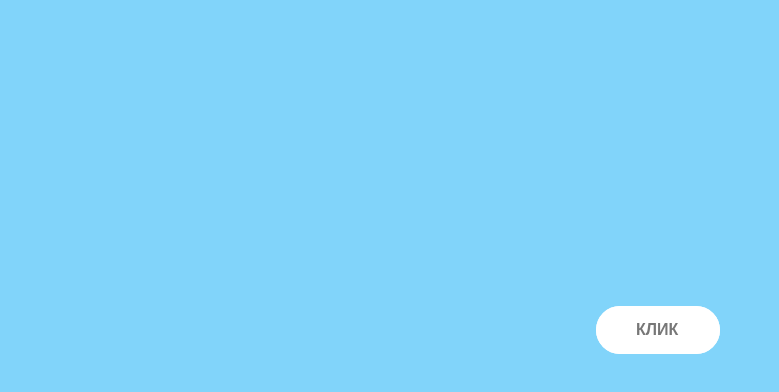
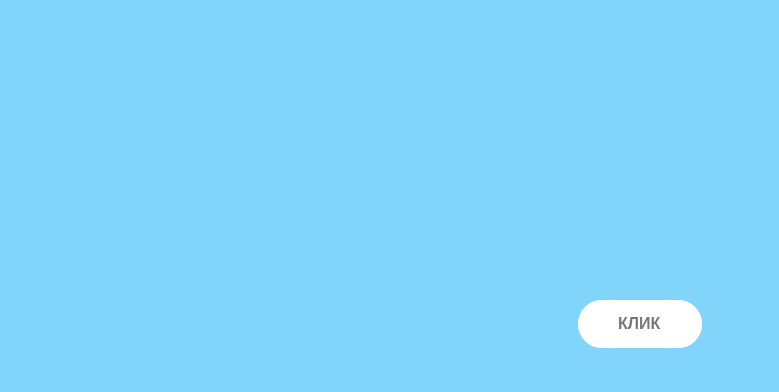
Before and after one commit to NikolayMagarin/Website, a website with bundled scripts: page public/index.html in a window 1280 px wide. Shown: the part 76-468 px from the top of the page, without its empty margins (0-779 px from the left). Built offline with nearby package versions, Linux system fonts and the light colour scheme; files whose address does not match are found by name.

Commit message:
small fixes

```diff
--- a/public/css/main.css
+++ b/public/css/main.css
@@ -1,5 +1,5 @@
 html {
-  height: 100vh;
+  height: 100dvh;
 }
 
 header {
@@ -30,11 +30,13 @@ body {
   font-weight: bold;
 }
 
-.text-box {
+.btn-wrapper {
   position: absolute;
   top: 50%;
   left: 50%;
-  transform: translate(-44px, -18px);
+  width: fit-content;
+  height: fit-content;
+  transform: translate(-50%, -50%);
 }
 
 .btn {
@@ -50,7 +52,6 @@ body {
   display: inline-block;
   border-radius: 100px;
   transition: all 0.2s;
-  position: absolute;
 }
 
 .btn:hover {
--- a/public/index.html
+++ b/public/index.html
@@ -16,7 +16,7 @@
       </nav>
     </header>
     <main>
-      <div class="text-box">
+      <div class="btn-wrapper">
         <a href="#" class="btn btn-white btn- animate" id="btn">Клик</a>
       </div>
       <video
--- a/src/server/lib/logger.ts
+++ b/src/server/lib/logger.ts
@@ -16,7 +16,7 @@ export const logger: Logger = {
     ) {
       logger.log('user-analytics', req.body.message, {
         ...(req.body.data ? req.body.data : {}),
-        ip: req.ip,
+        ips: req.ips,
       });
     }
 
--- a/src/server/lib/self-ping.ts
+++ b/src/server/lib/self-ping.ts
@@ -13,7 +13,6 @@ export const useSelfPingSecret: RequestHandler = (req, res, next) => {
 
 export const selfPingHandler: RequestHandler = (req, res) => {
   if (requiresSelfPing) {
-    console.log('ping');
     setTimeout(ping, config.selfPingInterval);
   }
   res.json({ ok: true, status: 'alive' });
```
